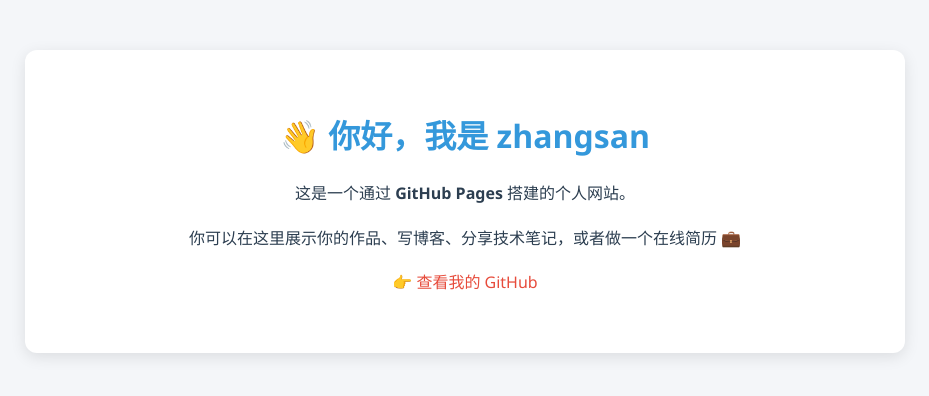
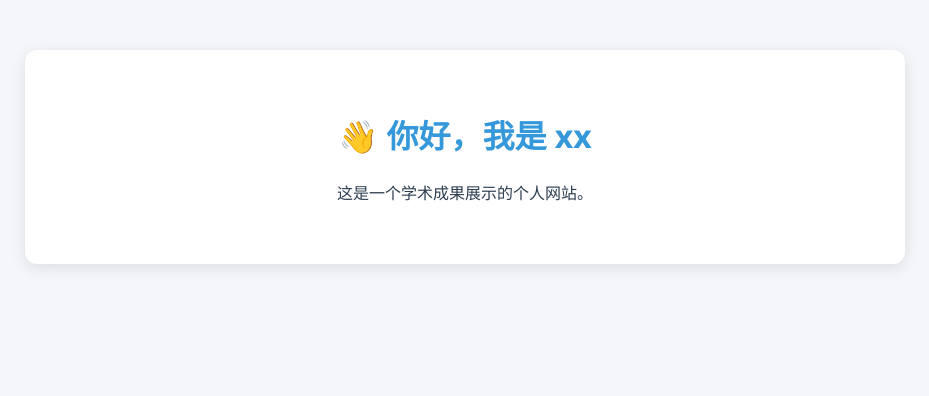
Before and after one commit to dongqi2025/dongqi2025.github.io, a plain HTML site: page index.html in a window 1280 px wide. Shown: the whole page, without its empty margins (175-1104 px from the left). Drawn offline with Linux system fonts and the light colour scheme.

Commit message:
Update personal introduction in index.html

```diff
--- a/index.html
+++ b/index.html
@@ -29,10 +29,9 @@
 </head>
 <body>
   <div class="container">
-    <h1>👋 你好，我是 zhangsan</h1>
-    <p>这是一个通过 <strong>GitHub Pages</strong> 搭建的个人网站。</p>
-    <p>你可以在这里展示你的作品、写博客、分享技术笔记，或者做一个在线简历 💼</p>
-    <p><a href="https://github.com/zhangsan" target="_blank">👉 查看我的 GitHub</a></p>
+    <h1>👋 你好，我是 xx</h1>
+    <p>这是一个学术成果展示的个人网站。</p>
+    <!-- <p><a href="https://github.com/zhangsan" target="_blank">👉 查看我的 GitHub</a></p> -->
   </div>
 </body>
 </html>
```
